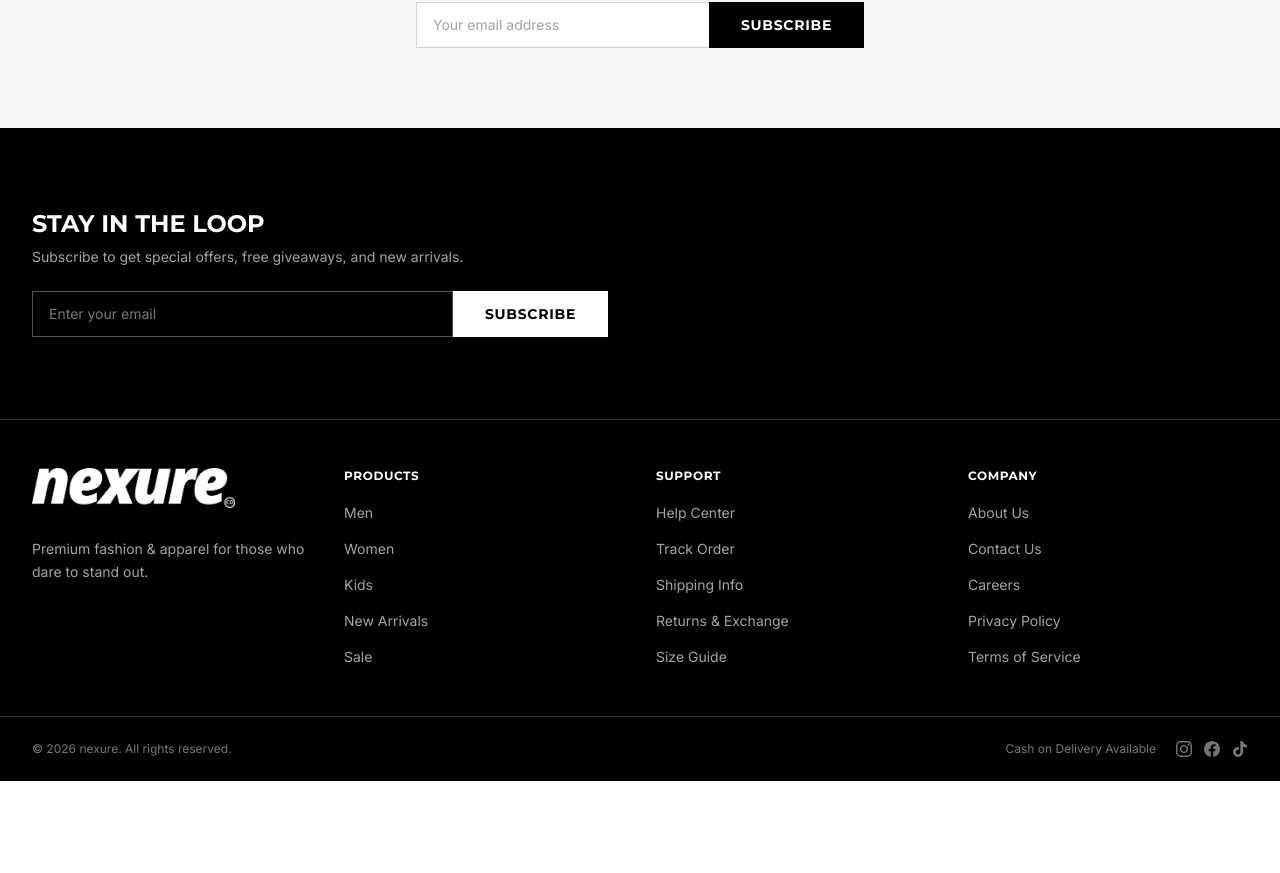
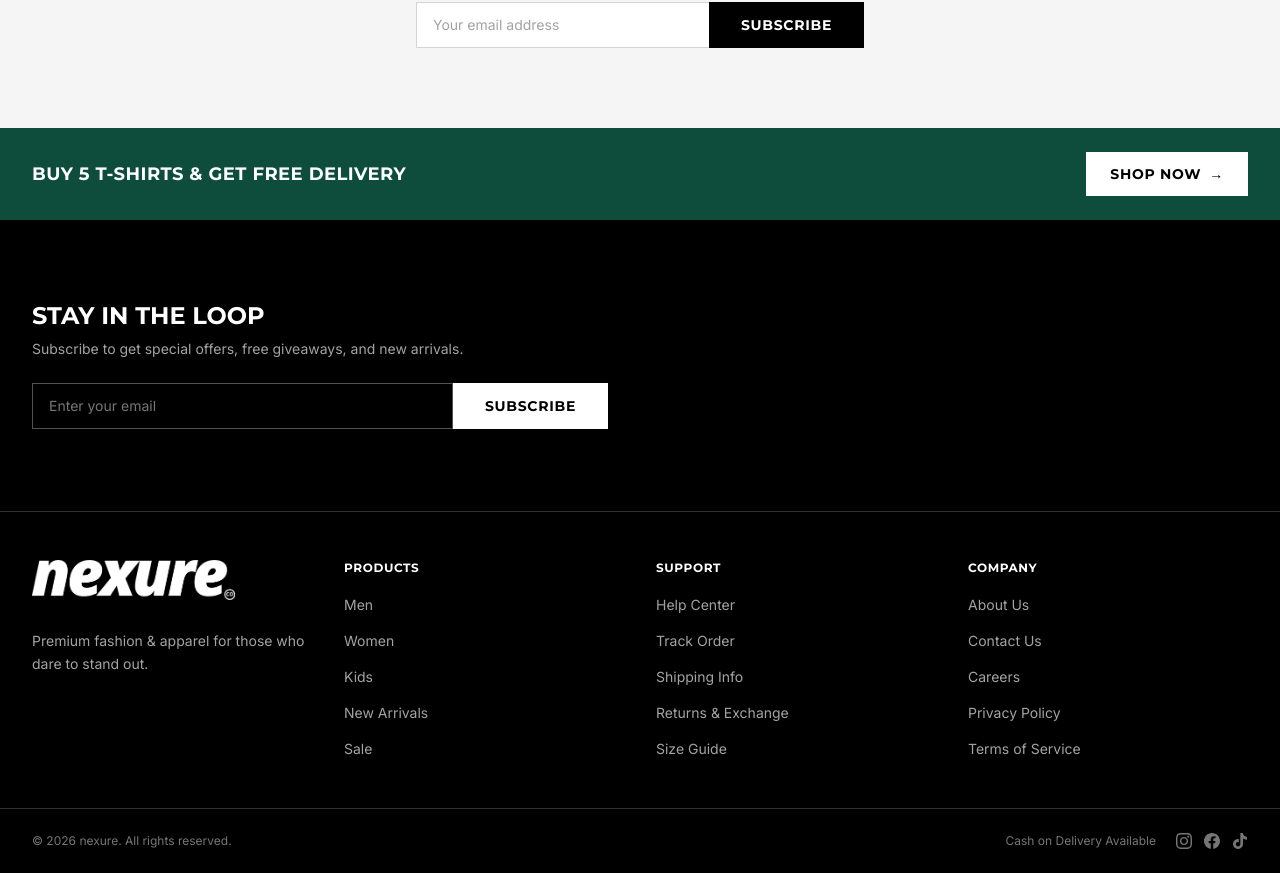
Before and after one commit to mirzawajidali/nexureco, a React (Vite) app in the folder frontend/: page / in a window 1280 px wide. Shown: the part 1654-2527 px from the top of the page. Before the commit the page ends 2435 px from the top, so only its background shows below. Built offline with nearby package versions, Linux system fonts and the light colour scheme; no server answers.

Commit message:
updated layout

```diff
--- a/frontend/src/components/layout/Footer.tsx
+++ b/frontend/src/components/layout/Footer.tsx
@@ -182,13 +182,13 @@ export default function Footer() {
           <div className="flex items-center gap-5">
             <span className="text-xs text-gray-500">Cash on Delivery Available</span>
             <div className="flex items-center gap-3">
-              <a href="https://instagram.com" target="_blank" rel="noopener noreferrer" aria-label="Instagram" className="text-gray-500 hover:text-white transition-colors">
+              <a href="https://instagram.com/nexureco" target="_blank" rel="noopener noreferrer" aria-label="Instagram" className="text-gray-500 hover:text-white transition-colors">
                 <svg className="w-4 h-4" fill="currentColor" viewBox="0 0 24 24"><path d="M12 2.163c3.204 0 3.584.012 4.85.07 3.252.148 4.771 1.691 4.919 4.919.058 1.265.069 1.645.069 4.849 0 3.205-.012 3.584-.069 4.849-.149 3.225-1.664 4.771-4.919 4.919-1.266.058-1.644.07-4.85.07-3.204 0-3.584-.012-4.849-.07-3.26-.149-4.771-1.699-4.919-4.92-.058-1.265-.07-1.644-.07-4.849 0-3.204.013-3.583.07-4.849.149-3.227 1.664-4.771 4.919-4.919 1.266-.057 1.645-.069 4.849-.069zm0-2.163c-3.259 0-3.667.014-4.947.072-4.358.2-6.78 2.618-6.98 6.98-.059 1.281-.073 1.689-.073 4.948 0 3.259.014 3.668.072 4.948.2 4.358 2.618 6.78 6.98 6.98 1.281.058 1.689.072 4.948.072 3.259 0 3.668-.014 4.948-.072 4.354-.2 6.782-2.618 6.979-6.98.059-1.28.073-1.689.073-4.948 0-3.259-.014-3.667-.072-4.947-.196-4.354-2.617-6.78-6.979-6.98-1.281-.059-1.69-.073-4.949-.073zm0 5.838c-3.403 0-6.162 2.759-6.162 6.162s2.759 6.163 6.162 6.163 6.162-2.759 6.162-6.163c0-3.403-2.759-6.162-6.162-6.162zm0 10.162c-2.209 0-4-1.79-4-4 0-2.209 1.791-4 4-4s4 1.791 4 4c0 2.21-1.791 4-4 4zm6.406-11.845c-.796 0-1.441.645-1.441 1.44s.645 1.44 1.441 1.44c.795 0 1.439-.645 1.439-1.44s-.644-1.44-1.439-1.44z"/></svg>
               </a>
-              <a href="https://facebook.com" target="_blank" rel="noopener noreferrer" aria-label="Facebook" className="text-gray-500 hover:text-white transition-colors">
+              <a href="https://facebook.com/nexure" target="_blank" rel="noopener noreferrer" aria-label="Facebook" className="text-gray-500 hover:text-white transition-colors">
                 <svg className="w-4 h-4" fill="currentColor" viewBox="0 0 24 24"><path d="M24 12.073c0-6.627-5.373-12-12-12s-12 5.373-12 12c0 5.99 4.388 10.954 10.125 11.854v-8.385h-3.047v-3.47h3.047v-2.642c0-3.007 1.792-4.669 4.533-4.669 1.312 0 2.686.235 2.686.235v2.953h-1.514c-1.491 0-1.956.925-1.956 1.874v2.25h3.328l-.532 3.47h-2.796v8.385c5.737-.9 10.125-5.864 10.125-11.854z"/></svg>
               </a>
-              <a href="https://tiktok.com" target="_blank" rel="noopener noreferrer" aria-label="TikTok" className="text-gray-500 hover:text-white transition-colors">
+              <a href="https://tiktok.com/@nexureco" target="_blank" rel="noopener noreferrer" aria-label="TikTok" className="text-gray-500 hover:text-white transition-colors">
                 <svg className="w-4 h-4" fill="currentColor" viewBox="0 0 24 24"><path d="M12.525.02c1.31-.02 2.61-.01 3.91-.02.08 1.53.63 3.09 1.75 4.17 1.12 1.11 2.7 1.62 4.24 1.79v4.03c-1.44-.05-2.89-.35-4.2-.97-.57-.26-1.1-.59-1.62-.93-.01 2.92.01 5.84-.02 8.75-.08 1.4-.54 2.79-1.35 3.94-1.31 1.92-3.58 3.17-5.91 3.21-1.43.08-2.86-.31-4.08-1.03-2.02-1.19-3.44-3.37-3.65-5.71-.02-.5-.03-1-.01-1.49.18-1.9 1.12-3.72 2.58-4.96 1.66-1.44 3.98-2.13 6.15-1.72.02 1.48-.04 2.96-.04 4.44-.99-.32-2.15-.23-3.02.37-.63.41-1.11 1.04-1.36 1.75-.21.51-.15 1.07-.14 1.61.24 1.64 1.82 3.02 3.5 2.87 1.12-.01 2.19-.66 2.77-1.61.19-.33.4-.67.41-1.06.1-1.79.06-3.57.07-5.36.01-4.03-.01-8.05.02-12.07z"/></svg>
               </a>
             </div>
--- a/frontend/src/components/layout/Layout.tsx
+++ b/frontend/src/components/layout/Layout.tsx
@@ -1,5 +1,5 @@
 import { useEffect } from 'react';
-import { Outlet, useLocation } from 'react-router-dom';
+import { Link, Outlet, useLocation } from 'react-router-dom';
 import TopBar from './TopBar';
 import Header from './Header';
 import Footer from './Footer';
@@ -24,6 +24,23 @@ export default function Layout() {
       <main className="flex-1">
         <Outlet />
       </main>
+
+      {/* Promo banner — above footer on every page */}
+      <section className="bg-[#0e4d3c] text-white">
+        <div className="container-custom py-6 flex flex-col sm:flex-row items-center justify-between gap-4">
+          <p className="font-heading font-bold uppercase tracking-wide text-base sm:text-lg text-center sm:text-left">
+            Buy 5 T-Shirts & get free delivery
+          </p>
+          <Link
+            to="/category/t-shirts"
+            className="inline-flex items-center gap-2 bg-white text-brand-black px-6 py-3 font-heading font-bold uppercase text-sm tracking-wider hover:bg-gray-100 transition-colors"
+          >
+            Shop now
+            <span aria-hidden>→</span>
+          </Link>
+        </div>
+      </section>
+
       <Footer />
     </div>
   );
--- a/frontend/src/pages/storefront/CategoryPage.tsx
+++ b/frontend/src/pages/storefront/CategoryPage.tsx
@@ -241,22 +241,6 @@ export default function CategoryPage() {
         )}
       </div>
 
-      {/* Green Sign-Up Banner — full bleed */}
-      <section className="bg-[#0e4d3c] text-white">
-        <div className="container-custom py-6 flex flex-col sm:flex-row items-center justify-between gap-4">
-          <p className="font-heading font-bold uppercase tracking-wide text-base sm:text-lg text-center sm:text-left">
-            Join {APP_NAME} & get 15% off your first order
-          </p>
-          <Link
-            to="/register"
-            className="inline-flex items-center gap-2 bg-white text-brand-black px-6 py-3 font-heading font-bold uppercase text-sm tracking-wider hover:bg-gray-100 transition-colors"
-          >
-            Sign up for free
-            <span aria-hidden>→</span>
-          </Link>
-        </div>
-      </section>
-
       {/* Mobile/Tablet Filters Overlay */}
       {showMobileFilters && (
         <div className="fixed inset-0 z-50">
```
